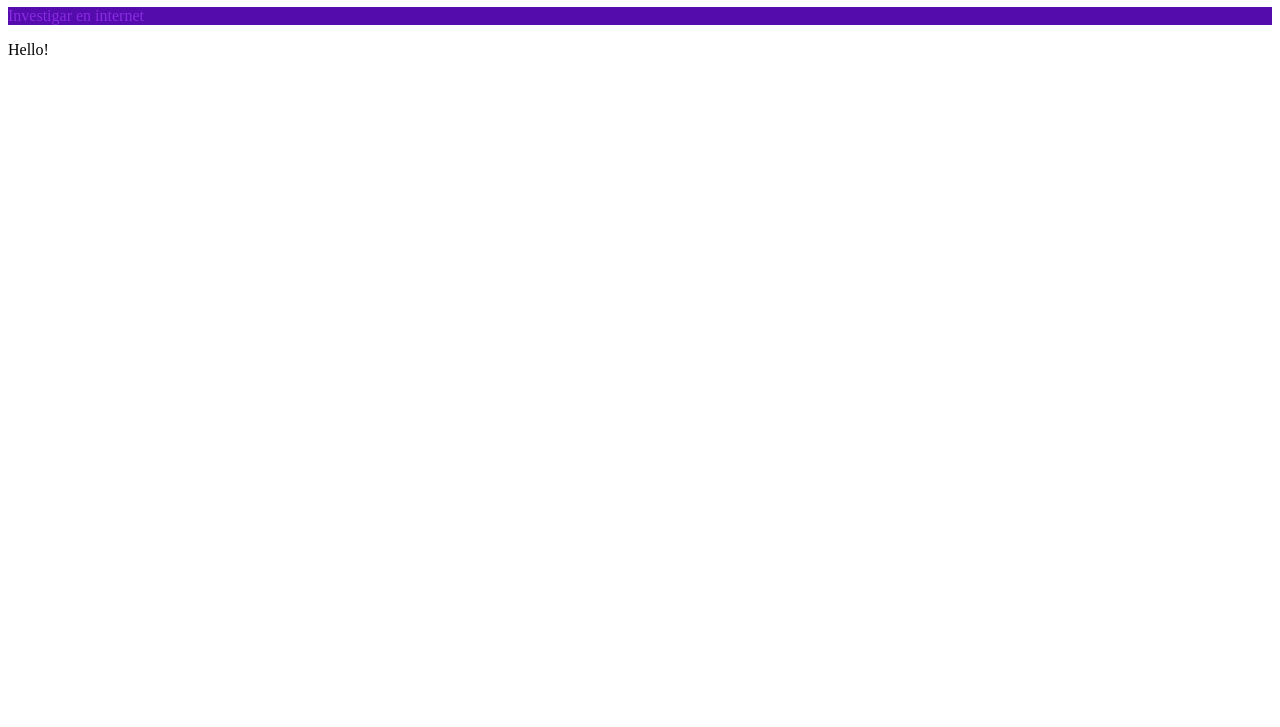
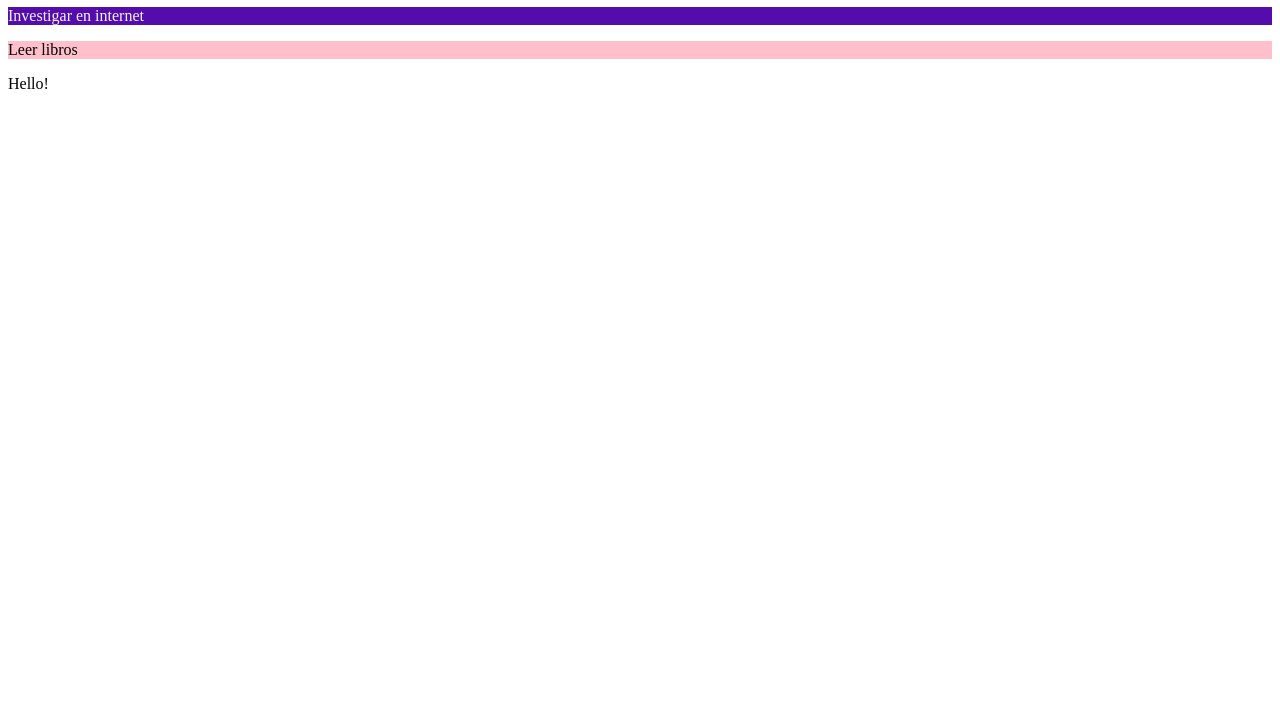
Before and after one commit to RolandoRangelGarza/aboutme, a plain HTML site: page index.html in a window 1280 px wide. Shown: the part 73-800 px from the top of the page. Drawn offline with Linux system fonts and the light colour scheme.

Commit message:
contraste

```diff
--- a/index.html
+++ b/index.html
@@ -8,9 +8,10 @@
 </head>
 <body>
     <h1 tabindex="1" class="principal">Mis pasatiempos</h1>
-    <p tabindex="2" style="background-color: rgb(84, 12, 173); color:blueviolet" class="Mi favorito">Investigar en internet</p>
-    <p tabindex="3" style="background-color: pink; color: silver" class ="Mi segundo fav" hidden>Leer libros</p>
+    <p tabindex="2" style="background-color: rgb(84, 12, 173); color: whitesmoke" class="Mi favorito">Investigar en internet</p>
+    <p tabindex="3" style="background-color: pink; color: black" class ="Mi segundo fav">Leer libros</p>
     <!-- Para poner párrafos en otro idioma -->
     <p tabindex="4" lang="en">Hello!</p>
+    <!-- Para ocultar algo es con hidden -->
 </body>
 </html>
```
